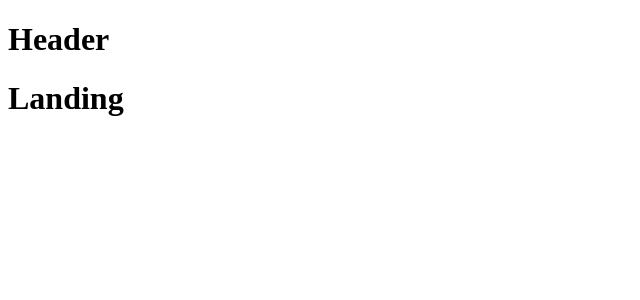
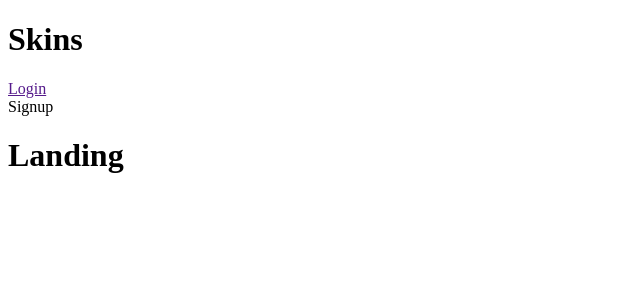
Before and after one commit to chris-daynes/skin-audit, a React (Create React App) app in the folder client/: page / in a window 1280 px wide. Shown: the top 300 px of the page, without its empty margins (0-640 px from the left). Built offline with nearby package versions, Linux system fonts and the light colour scheme.

Commit message:
added the combine reducers function from redux and redux looger to index.js in src

```diff
--- a/client/package.json
+++ b/client/package.json
@@ -8,12 +8,14 @@
     }
   },
   "dependencies": {
+    "materialize-css": "^0.100.1",
     "react": "^15.6.1",
     "react-dom": "^15.6.1",
     "react-redux": "^5.0.6",
     "react-router-dom": "^4.1.2",
     "react-scripts": "1.0.11",
-    "redux": "^3.7.2"
+    "redux": "^3.7.2",
+    "redux-logger": "^3.0.6"
   },
   "scripts": {
     "start": "react-scripts start",
--- a/client/src/components/App.js
+++ b/client/src/components/App.js
@@ -1,7 +1,7 @@
 import React, { Component } from 'react';
 import { BrowserRouter, Route } from 'react-router-dom';
 
-const Header = () => <h1>Header</h1>;
+import Header from './Header';
 const Landing = () => <h1>Landing</h1>;
 const Dashboard = () => <h1>Dashboard</h1>;
 const NewPatient = () => <h1>NewPatient</h1>;
--- /dev/null
+++ b/client/src/components/Header.js
@@ -0,0 +1,15 @@
+import React, { Component } from 'react';
+
+class Header extends Component {
+  render() {
+    return (
+      <div>
+        <h1>Skins</h1>
+        <a href=''>Login</a><br/>
+        <a>Signup</a>
+      </div>
+    );
+  };
+};
+
+export default Header;
--- a/client/src/index.js
+++ b/client/src/index.js
@@ -2,11 +2,14 @@ import React from 'react';
 import ReactDOM from 'react-dom';
 import { Provider } from 'react-redux';
 import { createStore, applyMiddleware } from 'redux';
+import logger from 'redux-logger';
 
 import App from './components/App';
 
 //create the redux store(reducer, store)
-const store = createStore(()=> {}, {}, applyMiddleware())
+const store = createStore(()=> {}, {}, applyMiddleware(logger))
+store.subscribe(() => store.getState())
+store.dispatch({ type: 'INIT'})
 
 ReactDOM.render(
   <Provider store={store}>
--- /dev/null
+++ b/client/src/reducers/authReducer.js
@@ -0,0 +1,6 @@
+export default (state={}, action) => {
+  switch(action.type) {
+    default:
+      return state
+  }
+}
--- /dev/null
+++ b/client/src/reducers/index.js
@@ -0,0 +1,6 @@
+import { combineReducers } from 'redux';
+import authReducer from './authReducer';
+
+export default combineReducers({
+  auth: authReducer
+})
```
Also changed, not shown: 1 other file (tests, documents, lock files or other folders).
